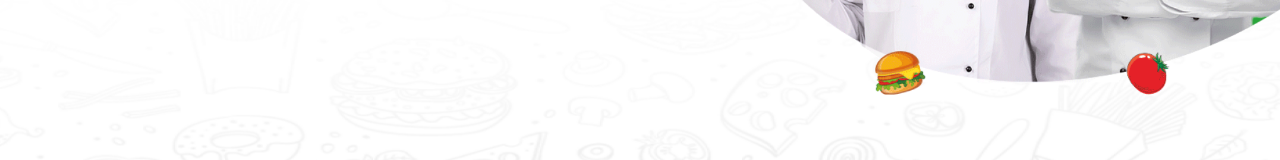
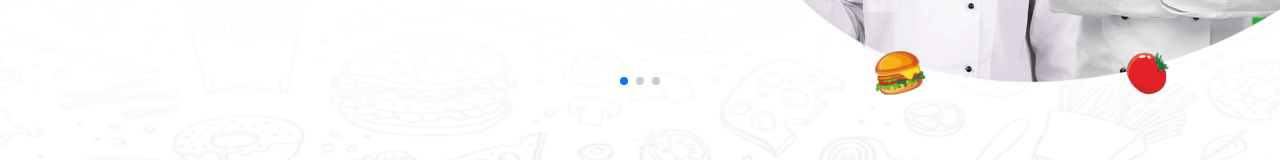
Before and after one commit to Bataino/push-eat, a Vue app: page / in a window 1280 px wide. Shown: the part 512-672 px from the top of the page. Built offline with nearby package versions, Linux system fonts and the light colour scheme; what vue-loading-overlay would draw is missing.

Commit message:
sitemap moved to assets

```diff
--- a/src/themes/styles.less
+++ b/src/themes/styles.less
@@ -3,7 +3,7 @@
 
 // Overlay Swiper Classes
 .swiper-pagination-bullets {
-    display: none;
+    // display: none;
 }
 .swiper-button-prev:after,
 .swiper-button-next:after {
--- a/src/views/HomeView.vue
+++ b/src/views/HomeView.vue
@@ -1,10 +1,10 @@
 <script>
 import { Swiper, SwiperSlide } from 'swiper/vue';
-import SwiperCore, { Autoplay, Navigation } from "swiper";
+import SwiperCore, { Autoplay, Navigation, Pagination } from "swiper";
 import ChefView from './ChefView.vue';
 import MenuView from './MenuView.vue';
 import RequestView from './RequestView.vue';
-SwiperCore.use([Autoplay, Navigation]);
+SwiperCore.use([Autoplay, Navigation, Pagination]);
 
 // Import Swiper styles
 export default {
@@ -36,7 +36,7 @@ export default {
 		<swiper :autoplay="{
 			delay: 7000,
 		}"
-		:slidesPerView="1" :grabCursor="true" :navigation="false" :space-between="0" @swiper="onSwiper"
+		:slidesPerView="1" :grabCursor="true" :navigation="false" :pagination="true" :space-between="0" @swiper="onSwiper"
 			@_slideChange="onSlideChange" class="">
 			<swiper-slide class="">
 				<chef-view></chef-view>
```
Also changed, not shown: 1 other file (tests, documents, lock files or other folders).
